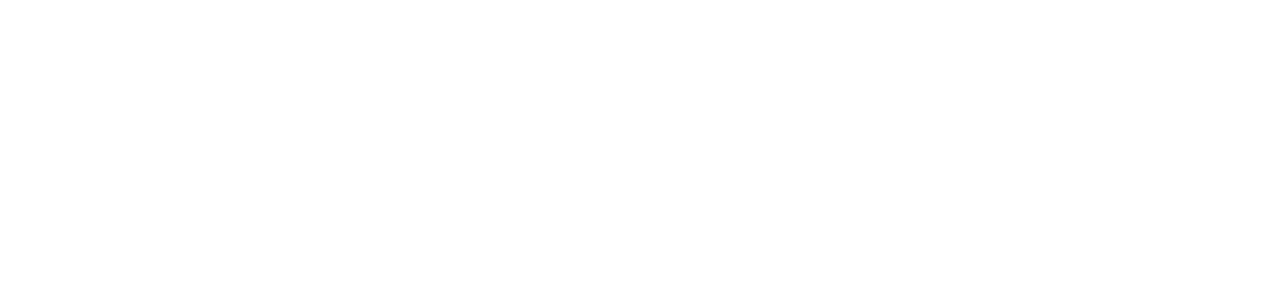
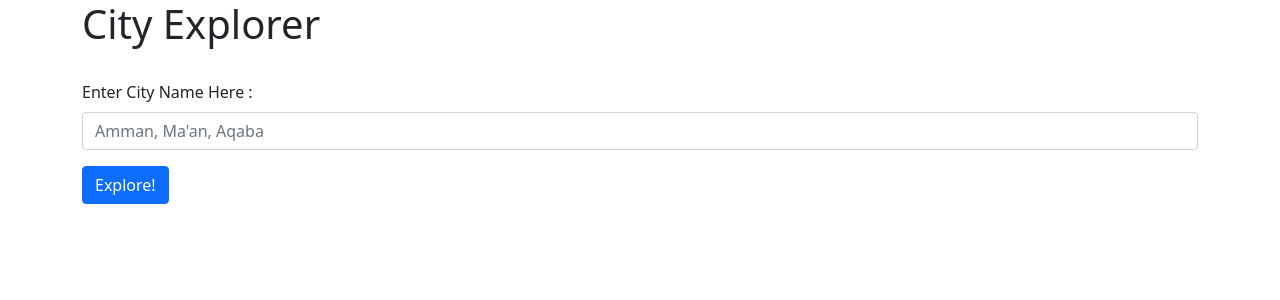
Before and after one commit to OsaidAlhomedy/city-explorer, a React (Create React App) app: page / in a window 1280 px wide. Shown: the top 300 px of the page. Built offline with nearby package versions, Linux system fonts and the light colour scheme.

Commit message:
finished the 2nd card features

```diff
--- a/src/App.js
+++ b/src/App.js
@@ -1,14 +1,62 @@
-import React, { Component } from 'react'
+import React, { Component } from "react";
+import "bootstrap/dist/css/bootstrap.min.css";
+import { Container, Row, Col } from "react-bootstrap";
+import Explore from "./components/Explore";
+import axios from "axios";
 
 class App extends Component {
+  constructor(props) {
+    super(props);
+
+    this.state = {
+      city: "",
+    };
+  }
+
+  getData = async (event) => {
+    event.preventDefault();
+
+    await this.setState({
+      city: event.target.cityName.value,
+    });
+
+    let cityData = await axios.get(
+      `https://eu1.locationiq.com/v1/search.php?key=pk.6cc59fcee1f602355720267e7d74f0c4&q=${this.state.city}&format=json`
+    );
+
+    this.setState({
+      name: cityData.data[0].display_name,
+      lon: cityData.data[0].lon,
+      lat: cityData.data[0].lat,
+    });
+    console.log(cityData.data[0]);
+    console.log(this.state.name);
+    console.log(this.state.lat);
+    console.log(this.state.lon);
+  };
 
   render() {
     return (
-      <div>
+      <Container className="">
+        <Row className="mb-4">
+          <h1>City Explorer</h1>
+        </Row>
+        <Row className="mb-4">
+          <Explore getData={this.getData} />
+        </Row>
 
-      </div>
-    )
+        {this.state.name ? (
+          <Row>
+            <h1>The city you entered : {this.state.name}</h1>
+            <h2>The longitude : {this.state.lon}</h2>
+            <h2>The Latitude : {this.state.lat}</h2>
+          </Row>
+        ) : (
+          ""
+        )}
+      </Container>
+    );
   }
 }
 
-export default App
+export default App;
--- /dev/null
+++ b/src/components/Explore.js
@@ -0,0 +1,21 @@
+import React, { Component } from "react";
+import Form from "react-bootstrap/Form";
+import Button from "react-bootstrap/Button";
+
+class Explore extends Component {
+  render() {
+    return (
+      <Form onSubmit={this.props.getData}>
+        <Form.Group className="mb-3" controlId="formBasicEmail">
+          <Form.Label>Enter City Name Here :</Form.Label>
+          <Form.Control type="text" placeholder="Amman, Ma'an, Aqaba" name="cityName" />
+        </Form.Group>
+        <Button variant="primary" type="submit">
+          Explore!
+        </Button>
+      </Form>
+    );
+  }
+}
+
+export default Explore;
```
